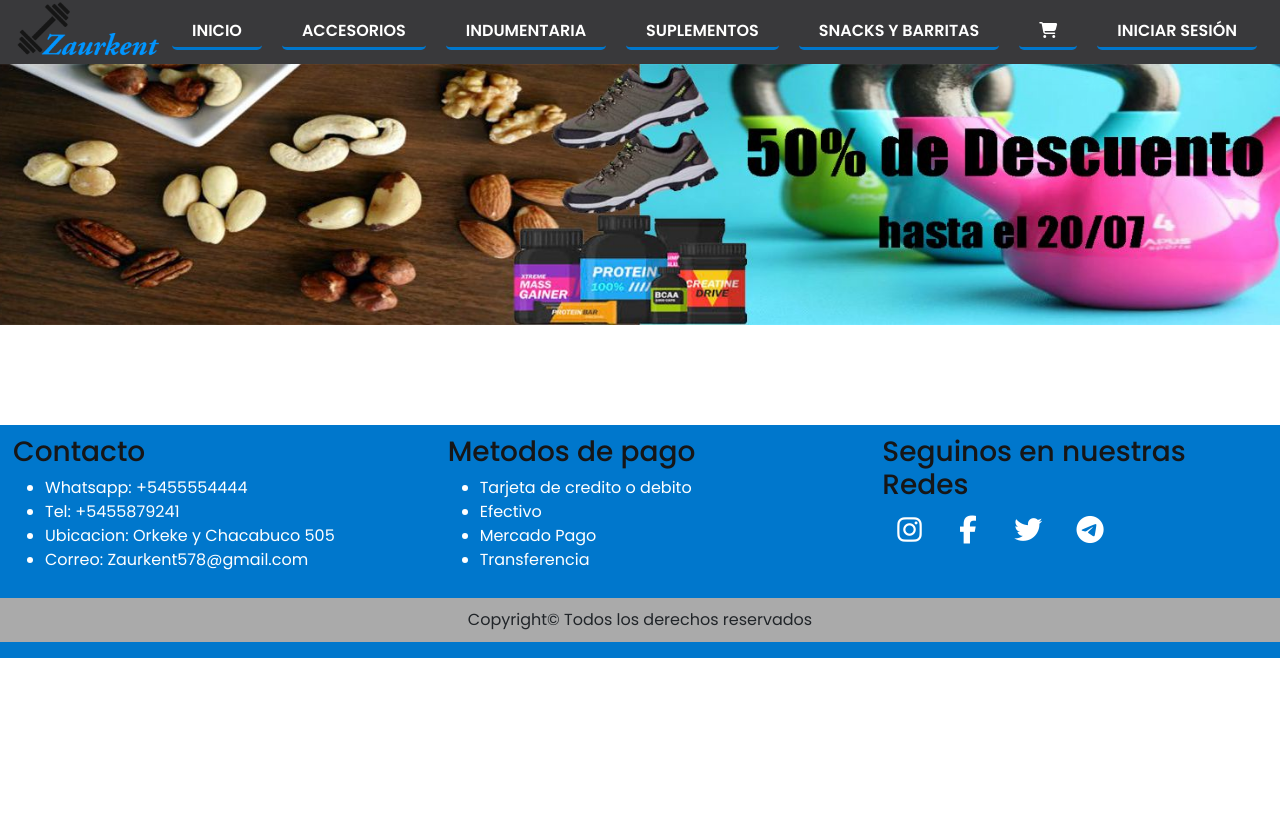
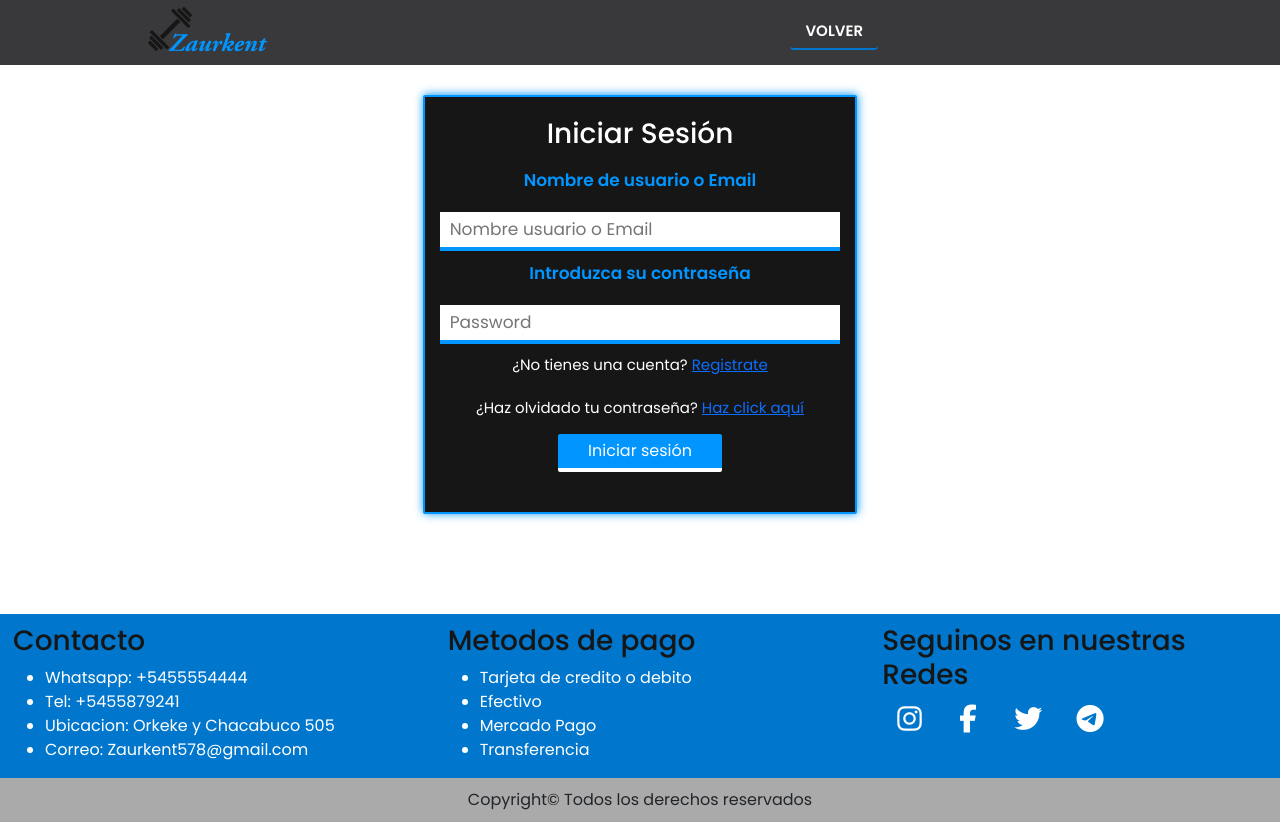
Before and after one commit to DelCampoFabian/TiendaDeportiva, a plain HTML site: page pages/registro.html in a window 1280 px wide. Before the commit the page ends 800 px from the top, so only its background shows below. Drawn offline with nearby package versions, Linux system fonts and the light colour scheme.

Commit message:
hice la seccion del inicio de sesion

```diff
--- a/assets/scss/_footer.scss
+++ b/assets/scss/_footer.scss
@@ -2,7 +2,7 @@
     margin-top: 100px;
     background-color: $color-azul;
     .pie-contacto,.pie-pago, .pie-redes {
-        padding: 10px 25px;
+        padding: 10px 25px 0px;
         h5 {
             color: $color-gris;
             font-size: $subtitulos-mobile;
@@ -22,5 +22,6 @@
         text-align: center;
         background-color: #aaa;
         padding: 10px 0;
+        margin: 0;
     }
 }
--- a/assets/scss/_main.scss
+++ b/assets/scss/_main.scss
@@ -24,9 +24,9 @@
     .productos-text {
         padding: 10px;
         color: $color-gris;
+        text-align: center;
         h4 {
             margin-top: 15px;
-            text-align: center;
             font-size: 22px;
             font-weight: 600;
         }
@@ -116,6 +116,76 @@
     }
 
 }
+/*REGISTRO E INICIO DE SESION*/
+
+.registro {
+    @include boxmodel (20px 15px, 30px 10px 0, 2px solid $color-celeste, 2px);
+    box-shadow: .5px -.5px 10px 0 $color-celeste;
+    background-color: $color-gris;
+    .registro-titulo{
+        text-align: center;
+        h2 {
+            font-size: $subtitulos-mobile;
+            color: $color-blanco;
+        }
+    }
+    .registro-form{
+        text-align: center;
+        margin-bottom: 20px;
+        .form-label, .form-input{
+            font-size: 17px;
+            padding: 5px 10px;
+            margin-top: 5px;
+
+        }
+        .form-input {
+            width: 100%;
+            outline: none;
+            border: none;
+            border-bottom: 4px solid $color-celeste;
+        }
+        .form-label{
+            color: $color-celeste;
+            font-weight: 600;
+        }
+        span {
+            padding: 10px;
+            display: block;
+            color: $color-blanco;
+            font-size: $parrafos-mobile;
+        }
+        button {
+            margin-top: 5px;
+            padding: 5px 30px;
+            background-color: $color-celeste;
+            color: $color-blanco;
+            border-radius: 2px;
+            border: none;
+            border-bottom:4px solid $color-blanco ;
+            &:hover {
+                background-color: $color-azul;
+                transform: scale(1.05);
+            }
+        }
+    }
+}
+
+
+
+
+
+
+
+
+
+
+
+
+
+
+
+
+
 
 
 @media (min-width:768px) {
--- a/assets/scss/_navbar.scss
+++ b/assets/scss/_navbar.scss
@@ -28,6 +28,32 @@
     }
 
 }
+/*NAVBAR REGISTRO*/
+.nav-registro {
+    a {
+        display: inline-block;
+        margin: 15px;
+        text-decoration: none;
+        text-transform: uppercase;
+        color:  $color-blanco;
+        font-size: $parrafos-mobile;
+        border-radius: 4px;
+        font-weight: 600;
+        border-bottom: 2px solid $color-azul;
+        padding: 5px 15px;
+        transition-duration: .2s;
+        &:hover {
+            transform: translateY(2px);
+            background-color: $color-azul;
+            box-shadow: .5px -0.5px 5px 0 $color-blanco;
+        }
+    }
+
+
+}
+
+
+/*HEADER*/
 .header-img {
     display: none;
 
--- a/pages/registro.html
+++ b/pages/registro.html
@@ -16,23 +16,75 @@
     <link rel="stylesheet" href="../assets/css/style.css">
 </head>
 <body>
-    <header class="row justify-content-center">
-        <nav class="navegacion">
-            <div class="nav__logo">
+
+  <!--ENCABEZADO-->
+
+    <header >
+        <nav class="row justify-content-around navegacion">
+            <div class="nav__logo col-lg-6 text-center">
                 <img class="img-fluid" src="../assets/img/logonav.jpg" alt="">
             </div>
-            <ul class="nav__enlaces p-0">
-                <li><a href="../index.html">Inicio</a></li>
-                <li><a href="accesorios.html">Accesorios</a></li>
-                <li><a href="indumentaria.html">Indumentaria</a></li>
-                <li><a href="suplementos.html">Suplementos</a></li>
-                <li><a href="snacks.html">Snacks y Barritas</a></li>
-                <li><a href="compras.html"><i class="fa-solid fa-cart-shopping"></i></a></li>
-                <li><a href="registro.html">Iniciar Sesión</a></li>
-            </ul>
+            <div class="nav-registro col-lg-6 text-center">
+              <a href="../index.html">Volver</a>
+            </div>
         </nav>
-        <img class="header-img p-0" src="../assets/img/header.jpg" alt="Descuentos">
     </header>
+
+    <!--INICIO DE SESION-->
+
+
+    <main class="row justify-content-center">
+      <section class="col-11 col-md-6 col-lg-4 registro">
+        <div class="col-12 registro-titulo">
+          <h2>Iniciar Sesión</h2>
+        </div>
+        <div class="col-12 registro-form__container">
+          <form class="registro-form">
+            <label class="form-label" for="usuario">Nombre de usuario o Email</label>
+            <input class="form-input" type="text" placeholder="Nombre usuario o Email" name="usuario">
+            <label class="form-label" for="contraseña">Introduzca su contraseña</label>
+            <input class="form-input" type="password" placeholder="Password" name="contraseña">
+            <span>¿No tienes una cuenta? <a href="#">Registrate</a></span>
+            <span>¿Haz olvidado tu contraseña? <a href="#">Haz click aquí</a></span>
+            <button>Iniciar sesión</button>
+          </form>
+        </div>
+      </section>
+    </main>
+
+
+
+
+
+
+
+
+
+
+
+
+
+
+
+
+
+
+
+
+
+
+
+
+
+
+
+
+
+
+
+
+    <!--PIE DE PAGINA-->
+
     <footer class="pie row justify-content-center">
         <div class="col-md-6 col-lg-4 pie-contacto">
           <h5>Contacto</h5>
```
Also changed, not shown: assets/css/style.css, 1 other file.
